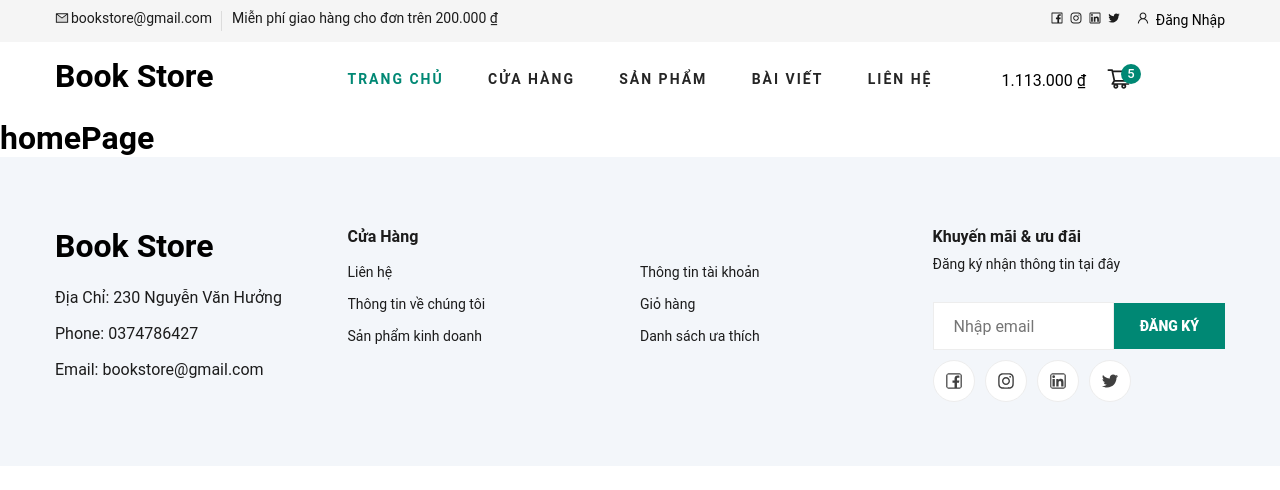
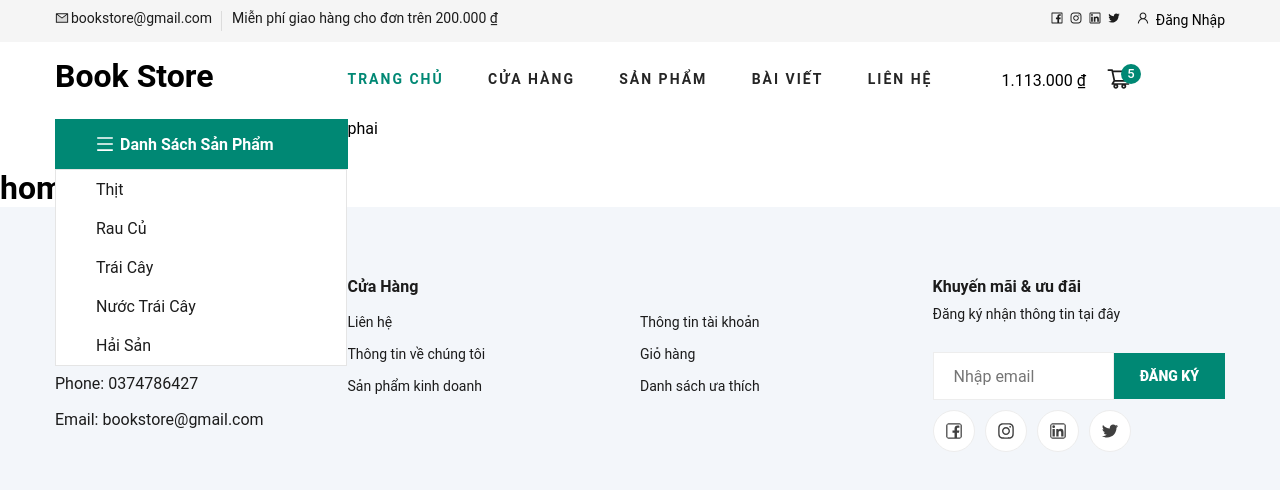
Before and after one commit to namhuynh1011/Book-Store, a React (Create React App) app in the folder fe/bookstore/: page / in a window 1280 px wide. Shown: the top 490 px of the page. Built offline with nearby package versions, Linux system fonts and the light colour scheme.

Commit message:
Xong B10

```diff
--- a/fe/bookstore/src/pages/users/theme/header/index.js
+++ b/fe/bookstore/src/pages/users/theme/header/index.js
@@ -1,13 +1,15 @@
 import "./style.scss";
-import { AiOutlineShoppingCart,AiTwotoneMail ,AiOutlineUser ,AiOutlineFacebook, AiOutlineInstagram, AiOutlineLinkedin, AiOutlineTwitter} from "react-icons/ai";
+import { AiOutlineShoppingCart,AiTwotoneMail ,AiOutlineUser ,AiOutlineFacebook, AiOutlineInstagram, AiOutlineLinkedin, AiOutlineTwitter, AiOutlineMenu} from "react-icons/ai";
 import { memo, useState } from "react"
 import { Link } from "react-router-dom";
 import { formatter } from "utils/fomater";
 import { ROUTERS } from "utils/router";
 
 const Header = () => {
+    const [isShowCatergories, getShowCategories] = useState(true);
 
-    const [menus, setMenus] = useState([
+
+    const [menus] = useState([
         {
             name: "Trang chủ",
             path: ROUTERS.USER.HOME,
@@ -145,6 +147,34 @@ const Header = () => {
                     </div>
                 </div>
             </div>
+            <div className="container">
+                <div className="row hero_categories_container">
+                    <div className="col-lg-3 hero_categories">
+                        <div className="hero_categories_all" onClick={() => getShowCategories(!isShowCatergories)}>
+                            <AiOutlineMenu />
+                            Danh Sách Sản Phẩm
+                        </div>
+                            <ul className={isShowCatergories ? "" : "hidden"}>
+                                <li>
+                                    <Link to="#">Thịt</Link>
+                                </li>
+                                <li>
+                                    <Link to="#">Rau Củ</Link>
+                                </li>
+                                <li>
+                                    <Link to="#">Trái Cây</Link>
+                                </li>
+                                <li>
+                                    <Link to="#">Nước Trái Cây</Link>
+                                </li>
+                                <li>
+                                    <Link to="#">Hải Sản</Link>
+                                </li>
+                            </ul>
+                    </div>
+                    <div className="col-lg-9">phai</div>
+                </div>
+            </div>
         </>
     );
 };
--- a/fe/bookstore/src/pages/users/theme/header/style.scss
+++ b/fe/bookstore/src/pages/users/theme/header/style.scss
@@ -165,3 +165,60 @@
         }
     }
 }
+.hero_categories{
+    position: relative;
+
+    .hero_categories_all {
+        background: map.get($theme-color, "main");
+        padding: 15px 25px 15px 40px;
+        display: flex;
+        align-items: center;
+        cursor: pointer;
+        color: white;
+        font-weight: 700;
+
+        svg, span {
+            font-size: 16px;
+            margin-right: 5px;
+
+        }
+        svg {
+            font-size: 20px;
+            font-weight: bold;
+        }
+    }
+
+    ul {
+        border: 1px solid #e5e5e5;
+        position: absolute;
+        opacity: 1;
+        width: 99%;
+        background: white;
+        transition: all 0.2s;
+
+        li {
+            list-style: none;
+            a {
+                text-decoration: none;
+                background-color: transparent;
+                font-size: 16px;
+                color: map.get($theme-color, "normal-text");
+                line-height: 39px;
+                display: block;
+                padding-left: 40px;
+            }
+
+            &:hover {
+                background: white;
+
+                a {
+                    color: map.get($theme-color, "main");
+                }
+            }
+        }
+        &.hidden {
+            opacity: 0;
+        }
+    }
+
+}
```
